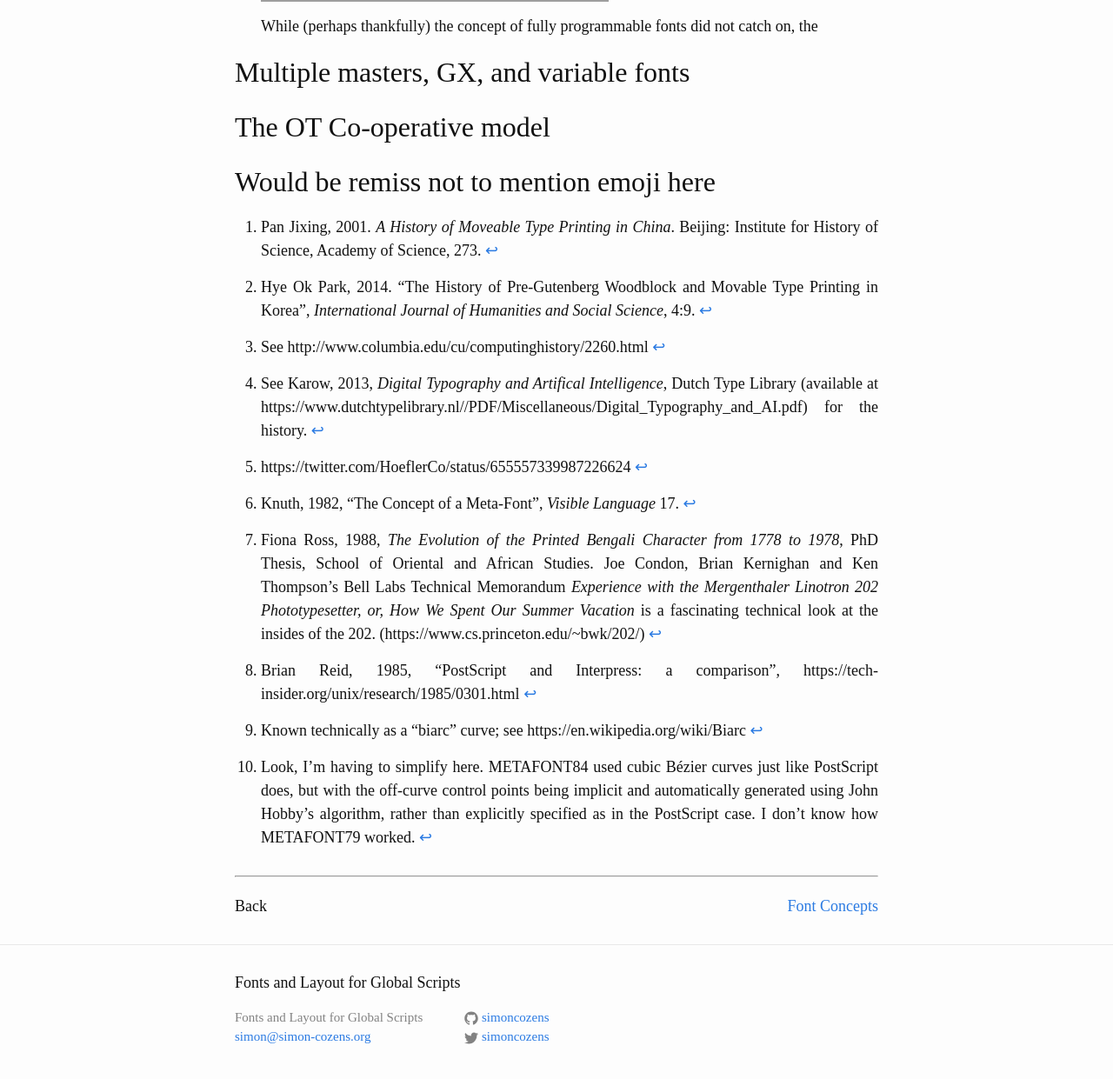
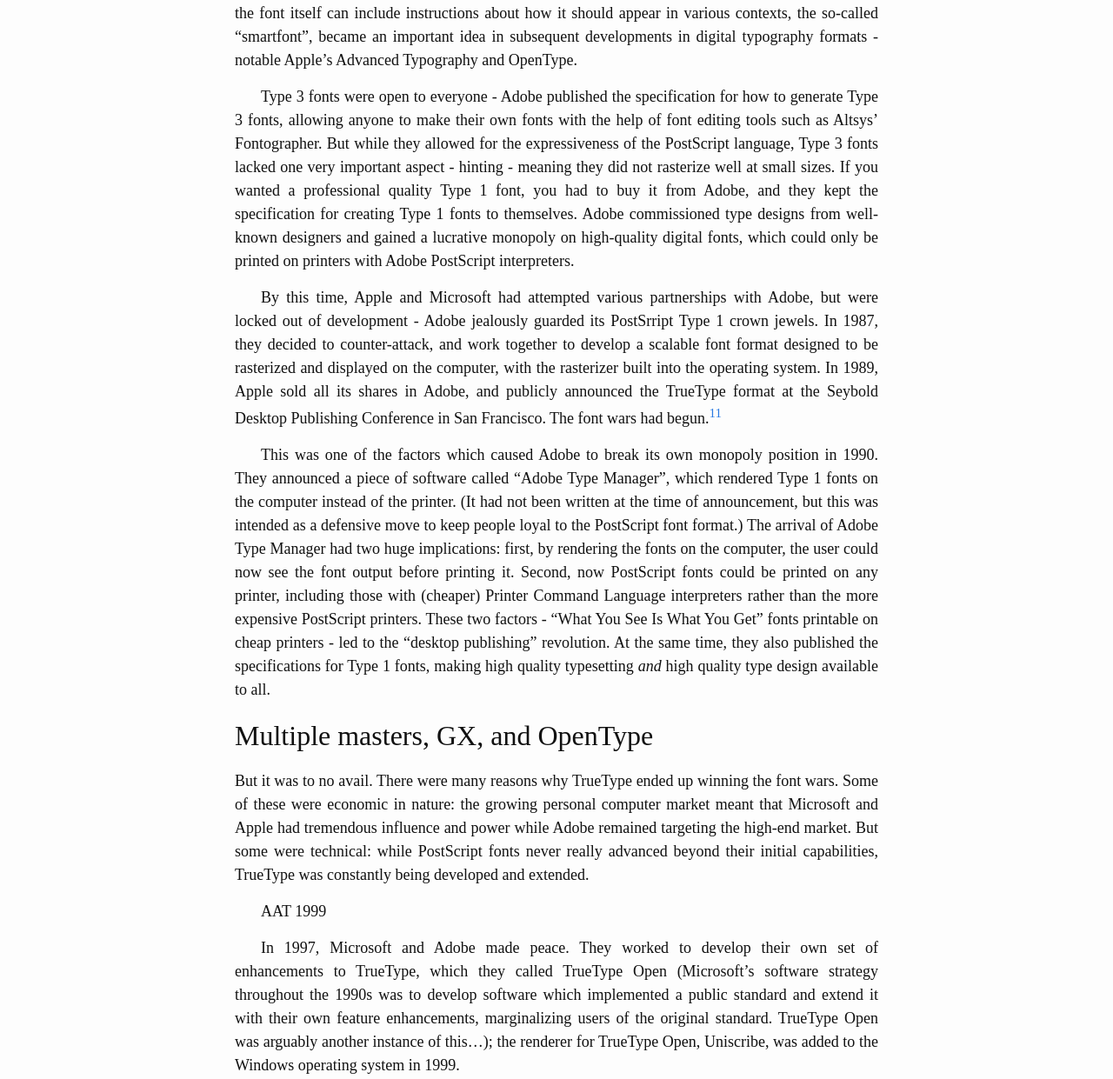
Before and after one commit to simoncozens/fonts-and-layout, a Jekyll site: the page built from history.md, in a window 1280 px wide and 1400 px high, scrolled down 9381 px. Shown: the part 159-1400 px from the top of the window at 87% size. Built offline with Jekyll 4.4.1, drawn with Linux system fonts in a browser that asks for light colours; some of the changed text lies outside the part shown; grey boxes are pictures that could not be loaded.

Commit message:
More history!

```diff
--- a/history.md
+++ b/history.md
@@ -128,30 +128,49 @@
 
 ## PostScript Fonts, TrueType and OpenType
 
-1987 idea for TrueType, introduced Microsoft/Apple 1991.
-OpenType developed 1996-1999. David Lemon, Adobe.
-PostScript. In 1985, PostScript Type 1 fonts. (cubic beziers)
-
 PostScript level 1 defined two kinds of fonts: Type 1 and Type 3 PostScript Type 3 fonts were also allowed to use the full capabilities of the PostScript language. Prior to this level, fonts could only be specified in terms of graphics instructions: draw a line, draw a curve, and so on. But PostScript is a fully-featured programming language. When we talk about a "PostScript printer", what we mean is a printer which contains a little computer which can "execute" the documents they are sent, because these documents are actually *computer programs* written in the PostScript language. (The little computers inside the printers tended not to be very powerful, and one common prank for bored university students would be to send the printers ridiculously complicated programs which drew pretty graphics but tied them up with computations for hours.)
 
 Not many font designers saw the potential of using the programming capabilities of PostScript in their fonts, but one famous example which did was Erik van Blokland and Just van Rossum's *FF Beowolf*. Instead of using the PostScript `lineto` and `curveto` drawing commands to make curves and lines, Erik and Just wrote their own command called `freakto`, which used a random number generator to distort the positions of the points. Every time the font was called upon to draw a character, the random number generator was called, and a new design was generated - deconstructing the concept of a typeface, in which normally every character is reproduced identically.
 
 ![beowolf](history/beowolf.jpg)
 
-While (perhaps thankfully) the concept of fully programmable fonts did not catch on, the
+While (perhaps thankfully) the concept of fully programmable fonts did not catch on, the idea that the font itself can include instructions about how it should appear in various contexts, the so-called "smartfont", became an important idea in subsequent developments in digital typography formats - notable Apple's Advanced Typography and OpenType.
 
-## Multiple masters, GX, and variable fonts
+Type 3 fonts were open to everyone - Adobe published the specification for how to generate Type 3 fonts, allowing anyone to make their own fonts with the help of font editing tools such as Altsys' Fontographer. But while they allowed for the expressiveness of the PostScript language, Type 3 fonts lacked one very important aspect - hinting - meaning they did not rasterize well at small sizes. If you wanted a professional quality Type 1 font, you had to buy it from Adobe, and they kept the specification for creating Type 1 fonts to themselves. Adobe commissioned type designs from well-known designers and gained a lucrative monopoly on high-quality digital fonts, which could only be printed on printers with Adobe PostScript interpreters.
+
+By this time, Apple and Microsoft had attempted various partnerships with Adobe, but were locked out of development - Adobe jealously guarded its PostSrript Type 1 crown jewels. In 1987, they decided to counter-attack, and work together to develop a scalable font format designed to be rasterized and displayed on the computer, with the rasterizer built into the operating system. In 1989, Apple sold all its shares in Adobe, and publicly announced the TrueType format at the Seybold Desktop Publishing Conference in San Francisco. The font wars had begun.[^11]
+
+This was one of the factors which caused Adobe to break its own monopoly position in 1990. They announced a piece of software called "Adobe Type Manager", which rendered Type 1 fonts on the computer instead of the printer. (It had not been written at the time of announcement, but this was intended as a defensive move to keep people loyal to the PostScript font format.) The arrival of Adobe Type Manager had two huge implications: first, by rendering the fonts on the computer, the user could now see the font output before printing it. Second, now PostScript fonts could be printed on any printer, including those with (cheaper) Printer Command Language interpreters rather than the more expensive PostScript printers. These two factors - "What You See Is What You Get" fonts printable on cheap printers - led to the "desktop publishing" revolution. At the same time, they also published the specifications for Type 1 fonts, making high quality typesetting *and* high quality type design available to all.
+
+## Multiple masters, GX, and OpenType
+
+But it was to no avail. There were many reasons why TrueType ended up winning the font wars. Some of these were economic in nature: the growing personal computer market meant that Microsoft and Apple had tremendous influence and power while Adobe remained targeting the high-end market. But some were technical: while PostScript fonts never really advanced beyond their initial capabilities, TrueType was constantly being developed and extended.
+
+AAT 1999
+
+In 1997, Microsoft and Adobe made peace. They worked to develop their own set of enhancements to TrueType, which they called TrueType Open (Microsoft's software strategy throughout the 1990s was to develop software which implemented a public standard and extend it with their own feature enhancements, marginalizing users of the original standard. TrueType Open was arguably another instance of this...); the renderer for TrueType Open, Uniscribe, was added to the Windows operating system in 1999.
+
+Later called OpenType, the development of this new technology was led by David Lemon of Adobe and xxx of Microsoft, and had the design goal of *interoperability* between TrueType fonts and Adobe Type 1 PostScript fonts. In other words, as well as being an updated version of TrueType to allow extended typographic refinements, OpenType was essentially a *merger* of two very different font technologies: TrueType and PostScript Type 1. As well as being backwardly compatible with TrueType, it allowed PostScript Type 1 fonts to be wrapped up in a TrueType-like wrapper - one font format, containing two distinct systems.
+
+OpenType is now the *de facto* standard and best in class digital font format, and particularly in terms of its support for the kind of things we will need to do to implement global scripts and non-Roman typography.
+
+
+## Variable fonts
+
+Adobe MM first
+AAT variations
 
 ## The OT Co-operative model
 ## Would be remiss not to mention emoji here
 
 [^1]: Hye Ok Park, 2014. "The History of Pre-Gutenberg Woodblock and Movable Type Printing in Korea", *International Journal of Humanities and Social Science*, 4:9.
 [^2]: Pan Jixing, 2001. *A History of Moveable Type Printing in China*. Beijing: Institute for History of Science, Academy of Science, 273.
-[^3]: See http://www.columbia.edu/cu/computinghistory/2260.html
-[^4]: See Karow, 2013, *Digital Typography and Artifical Intelligence*, Dutch Type Library (available at https://www.dutchtypelibrary.nl//PDF/Miscellaneous/Digital_Typography_and_AI.pdf) for the history.
-[^5]: https://twitter.com/HoeflerCo/status/655557339987226624
+[^3]: See [The IBM 2260 Display Station](http://www.columbia.edu/cu/computinghistory/2260.html).
+[^4]: See Karow, 2013, [*Digital Typography and Artifical Intelligence*](https://www.dutchtypelibrary.nl//PDF/Miscellaneous/Digital_Typography_and_AI.pdf), Dutch Type Library, for the history.
+[^5]: [HoeflerCo on Twitter](https://twitter.com/HoeflerCo/status/655557339987226624).
 [^6]: Knuth, 1982, "The Concept of a Meta-Font", *Visible Language* 17.
-[^7]: Brian Reid, 1985, "PostScript and Interpress: a comparison", https://tech-insider.org/unix/research/1985/0301.html
-[^8]: Known technically as a "biarc" curve; see https://en.wikipedia.org/wiki/Biarc
+[^7]: Brian Reid, 1985, ["PostScript and Interpress: a comparison"](https://tech-insider.org/unix/research/1985/0301.html).
+[^8]: Known technically as a "biarc" curve; see [Biarc](https://en.wikipedia.org/wiki/Biarc).
 [^9]: Look, I'm having to simplify here. METAFONT84 used cubic Bézier curves just like PostScript does, but with the off-curve control points being implicit and automatically generated using John Hobby's algorithm, rather than explicitly specified as in the PostScript case. I don't know how METAFONT79 worked.
-[^10]: Fiona Ross, 1988, *The Evolution of the Printed Bengali Character from 1778 to 1978*, PhD Thesis, School of Oriental and African Studies. Joe Condon, Brian Kernighan and Ken Thompson's Bell Labs Technical Memorandum *Experience with the Mergenthaler Linotron 202 Phototypesetter, or, How We Spent Our Summer Vacation* is a fascinating technical look at the insides of the 202. (https://www.cs.princeton.edu/~bwk/202/)
+[^10]: Fiona Ross, 1988, *The Evolution of the Printed Bengali Character from 1778 to 1978*, PhD Thesis, School of Oriental and African Studies. Joe Condon, Brian Kernighan and Ken Thompson's Bell Labs Technical Memorandum [*Experience with the Mergenthaler Linotron 202 Phototypesetter, or, How We Spent Our Summer Vacation*](https://www.cs.princeton.edu/~bwk/202/) is a fascinating technical look at the insides of the 202.
+[^11]: [The Font Wars](https://courses.cs.washington.edu/courses/csep590/06au/projects/font-wars.pdf) by James Shimada, is an excellent historical overview of those days.
```
Also changed, not shown: opentype.md (+1 -0 lines), unicode.md (+4 -0 lines).
